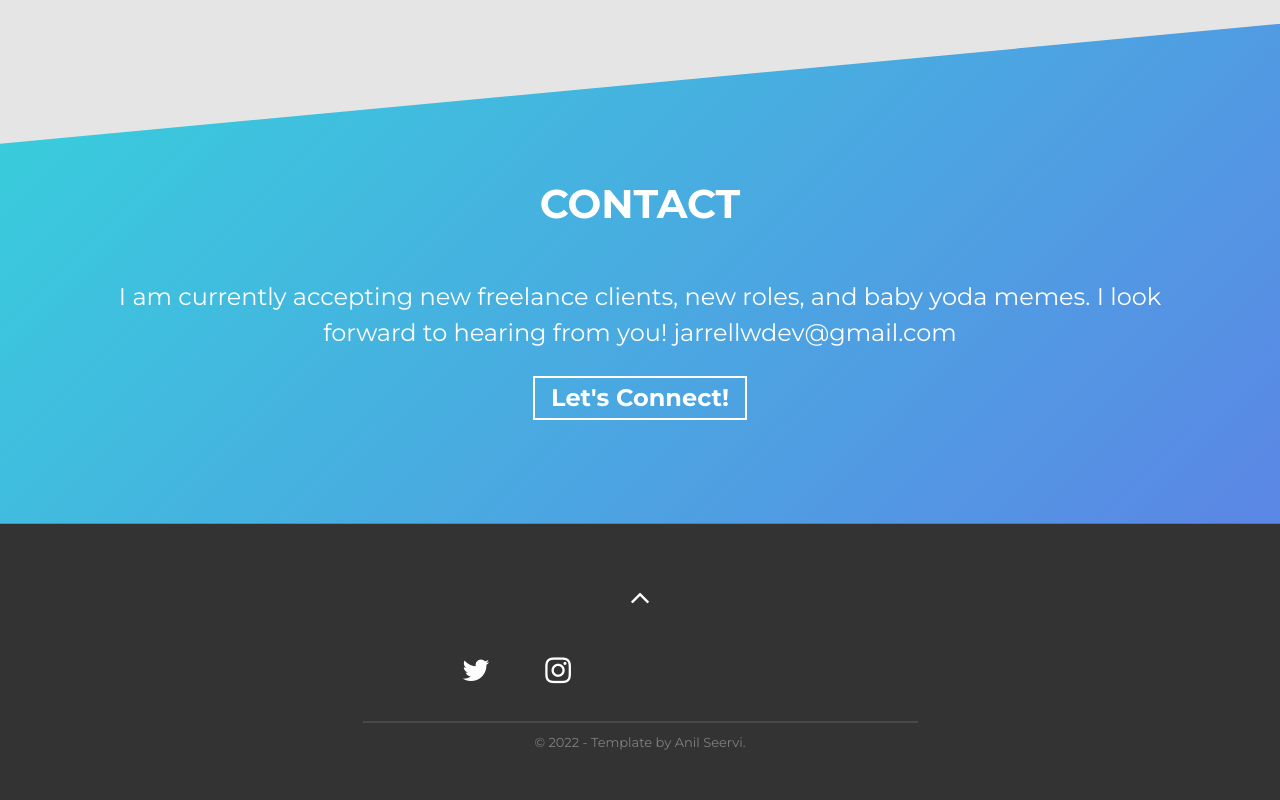
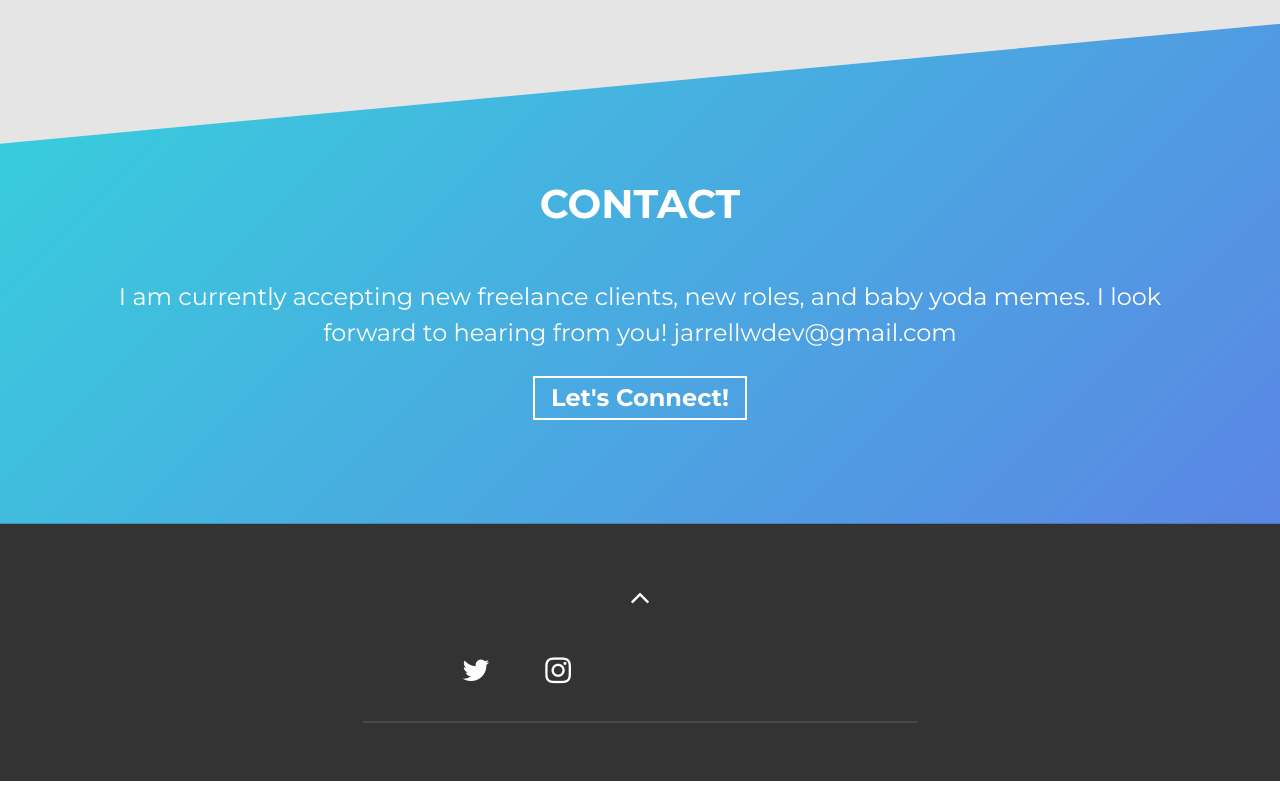
Before and after one commit to jarrell-w/portfolio, a plain HTML site: page index.html in a window 1280 px wide. Shown: the part 2880-3680 px from the top of the page. Drawn offline with Linux system fonts and the light colour scheme.

Commit message:
change website link

```diff
--- a/index.html
+++ b/index.html
@@ -308,15 +308,7 @@
           </a>
         </div>
         <hr />
-        <p class="footer__text">
-          &copy; <span id="year"></span> - Template by
-          <a
-            href="https://github.com/AnilSeervi"
-            target="_blank"
-            rel="noopener noreferrer"
-            >Anil Seervi</a
-          >.
-        </p>
+
       </div>
     </footer>
     <!-- END Footer Section -->
```
